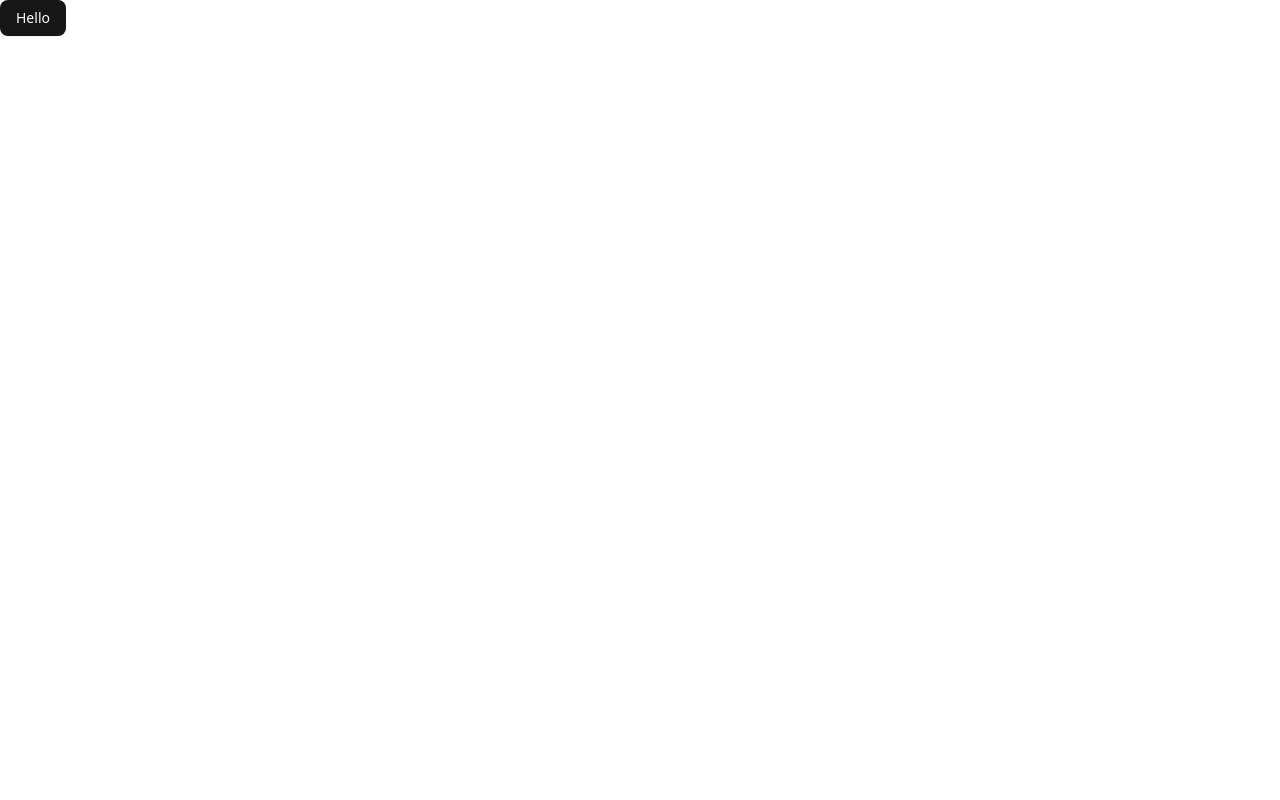
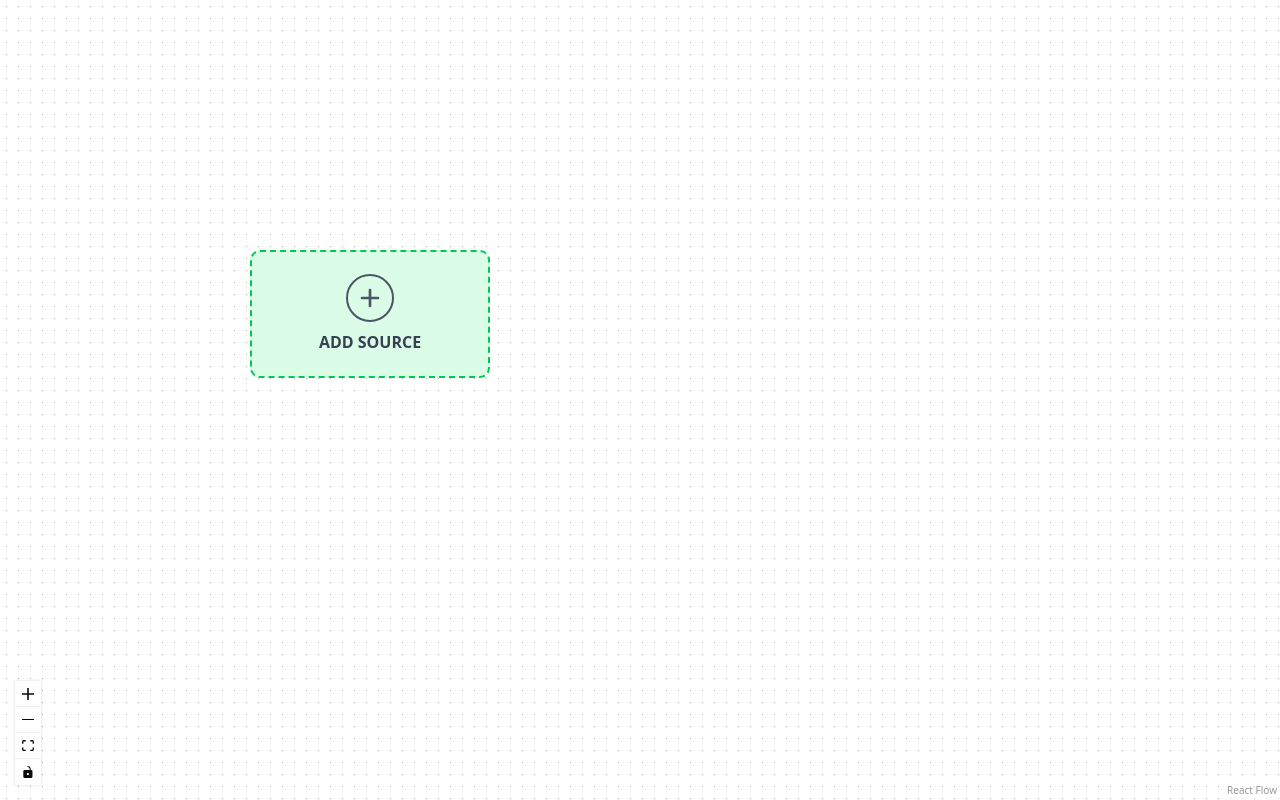
Before and after one commit to yusha0123/Data-Lineage, a React (Vite) app: page / in a window 1280 px wide. Built offline with nearby package versions, Linux system fonts and the light colour scheme.

Commit message:
feat: implement ETLCanvas component with initial node setup and add source node functionality

```diff
--- a/src/App.tsx
+++ b/src/App.tsx
@@ -1,7 +1,20 @@
-import { Button } from "./components/ui/button";
+import ETLCanvas from "./components/ETLCanvas";
+
+const initialNodes = [
+  {
+    id: "1",
+    type: "addSourceNode",
+    position: { x: 250, y: 250 },
+    data: { label: "Add Source" },
+  },
+];
 
 const App = () => {
-  return <Button>Hello</Button>;
+  return (
+    <div className="w-full h-screen">
+      <ETLCanvas initialNodes={initialNodes} />
+    </div>
+  );
 };
 
 export default App;
--- /dev/null
+++ b/src/components/ETLCanvas.tsx
@@ -0,0 +1,28 @@
+import {
+  Background,
+  BackgroundVariant,
+  Controls,
+  ReactFlow,
+  useNodesState,
+} from "@xyflow/react";
+import { nodeTypes } from "./NodeTypes";
+import type { Node } from "@xyflow/react";
+
+const ETLCanvas = ({ initialNodes }: { initialNodes: Node[] }) => {
+  const [nodes, setNodes, onNodesChange] = useNodesState(initialNodes);
+
+  return (
+    <>
+      <ReactFlow
+        nodes={nodes}
+        nodeTypes={nodeTypes}
+        onNodesChange={onNodesChange}
+      >
+        <Controls />
+        <Background variant={BackgroundVariant.Dots} gap={12} size={1} />
+      </ReactFlow>
+    </>
+  );
+};
+
+export default ETLCanvas;
--- a/src/components/NodeTypes.ts
+++ b/src/components/NodeTypes.ts
@@ -3,11 +3,13 @@ import PipelineNode from './nodes/PipelineNode';
 import DestinationNode from './nodes/DestinationNode';
 import EndNode from './nodes/EndNode';
 import TableNode from './nodes/TableNode';
+import AddSourceNode from './nodes/AddSourceNode';
 
 export const nodeTypes = {
     startNode: StartNode,
     pipelineNode: PipelineNode,
     destinationNode: DestinationNode,
     endNode: EndNode,
-    tableNode: TableNode
+    tableNode: TableNode,
+    addSourceNode: AddSourceNode
 };
--- /dev/null
+++ b/src/components/nodes/AddSourceNode.tsx
@@ -0,0 +1,23 @@
+export default function AddSourceNode() {
+  return (
+    <div className="w-60 h-32 bg-green-100 border-2 border-dashed border-green-500 rounded-lg flex flex-col items-center justify-center cursor-pointer hover:bg-green-200">
+      <div className="w-12 h-12 rounded-full flex border-2 border-gray-600 items-center justify-center mb-2">
+        <svg
+          xmlns="http://www.w3.org/2000/svg"
+          className="h-8 w-8 text-gray-600"
+          fill="none"
+          viewBox="0 0 24 24"
+          stroke="currentColor"
+          strokeWidth={2}
+        >
+          <path
+            strokeLinecap="round"
+            strokeLinejoin="round"
+            d="M12 6v6m0 0v6m0-6h6m-6 0H6"
+          />
+        </svg>
+      </div>
+      <span className="text-gray-700 font-semibold">ADD SOURCE</span>
+    </div>
+  );
+}
```
